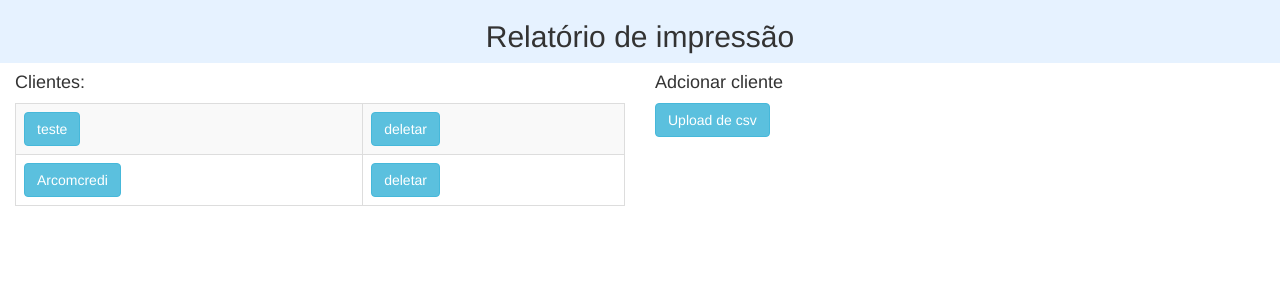
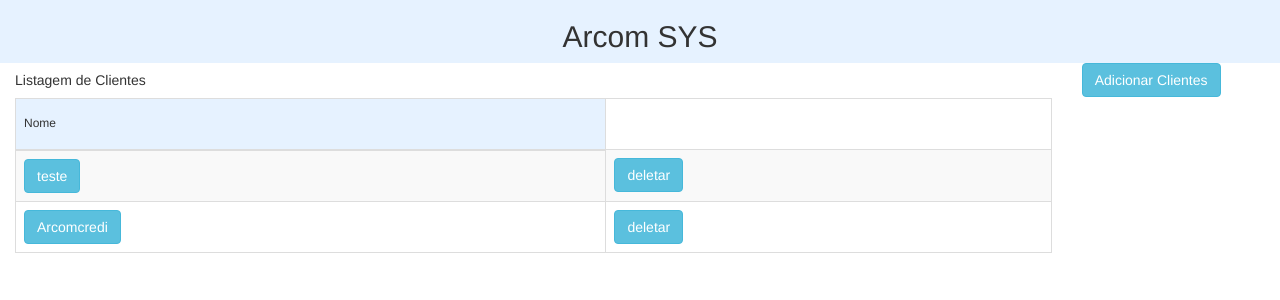
Before and after one commit to dalraf/tungapro, a Django app: page /cliente/ in a window 1280 px wide. Shown: the top 300 px of the page. Run offline with Django 3.2, Linux system fonts and the light colour scheme; data comes from the database, SQL or seed files in the repository; both versions use the stored data as it was after the commit; some libraries are stand-ins or nearby versions.

Commit message:
Criado salvamento

```diff
--- a/arcomsys/templates/base.html
+++ b/arcomsys/templates/base.html
@@ -4,7 +4,7 @@
         <meta charset="utf-8">
         <meta http-equiv="X-UA-Compatible" content="IE=edge">
         <meta name="viewport" content="width=device-width, initial-scale=1">
-        <title>Relatório de impressão</title>
+        <title>Arcom SYS</title>
        <!-- Bootstrap CSS -->
         <link href="https://maxcdn.bootstrapcdn.com/bootstrap/3.3.7/css/bootstrap.min.css" rel="stylesheet">
 
@@ -19,7 +19,7 @@
         <div class="container-fluid">
             <div class="row">
             <div class="col-md-12" style="background-color: #e6f2ff">
-            <h2 class="text-center">Relatório de impressão</h2>
+            <h2 class="text-center">Arcom SYS</h2>
             </div>
             </div>
                 {% block content %}
--- a/arcomsys/templates/listarclientes.html
+++ b/arcomsys/templates/listarclientes.html
@@ -1,8 +1,16 @@
 {% extends 'base.html' %} {% block content %}
 <div class="row">
-    <div class="col-md-6">
-        <h4>Clientes:</h4>
+    <div class="col-md-10">
+        <h5>Listagem de Clientes</h5>
         <table class="table table-bordered table-striped">
+            <thead class="thead-default" style="background-color: #e6f2ff">
+                <tr>
+                    <th>
+                        <h6>Nome</h6>
+                    </th>
+                </tr>
+            </thead>
+            <tbody>
                 {% for cliente in clientes %}
                 <tr>
                     <td>
@@ -13,11 +21,11 @@
                     </td>
                 </tr>
                 {% endfor %}
+            </tbody>
         </table>
     </div>
-    <div class="col-md-6">
-        <h4>Adcionar cliente</h4>
-        <a class="btn btn-info" role="button" href="">Upload de csv</a>
+    <div class="col-md-2">
+        <a class="btn btn-info" role="button" href="{% url 'addclientes' %}">Adicionar Clientes</a>
     </div>
 </div>
 {% endblock content %}
--- a/arcomsys/urls.py
+++ b/arcomsys/urls.py
@@ -4,4 +4,5 @@ from . import views
 
 urlpatterns = [
     url(r'^$', views.listarclientes, name='listarclientes'),
+    url(r'addclientes/', views.addclientes, name='addclientes'),
 ]
--- a/arcomsys/views.py
+++ b/arcomsys/views.py
@@ -1,12 +1,28 @@
 # -*- coding: utf-8 -*-
 from __future__ import unicode_literals
 
-from django.shortcuts import render
+from django.shortcuts import render, redirect
 
-from .models import Cliente
+from .models import *
+
+from .forms import *
 
 # Create your views here.
 
+
 def listarclientes(request):
     clientes = Cliente.objects.all()
-    return render(request,'listarclientes.html', {'clientes': clientes})
+    return render(request, 'listarclientes.html', {'clientes': clientes})
+
+
+def addclientes(request):
+    if request.method == 'POST':
+        form = clienteform(request.POST, request.FILES)
+        if form.is_valid():
+            form.save()
+            return redirect('listarclientes')
+    else:
+        form = clienteform()
+    return render(request, 'addcliente.html', {
+        'form': form
+    })
```
Also changed, not shown: arcomsys/forms.py (added, +7 -0 lines), arcomsys/templates/addcliente.html (added, +23 -0 lines), db.sqlite3. Lines whose indentation alone changed are shown as unchanged.
